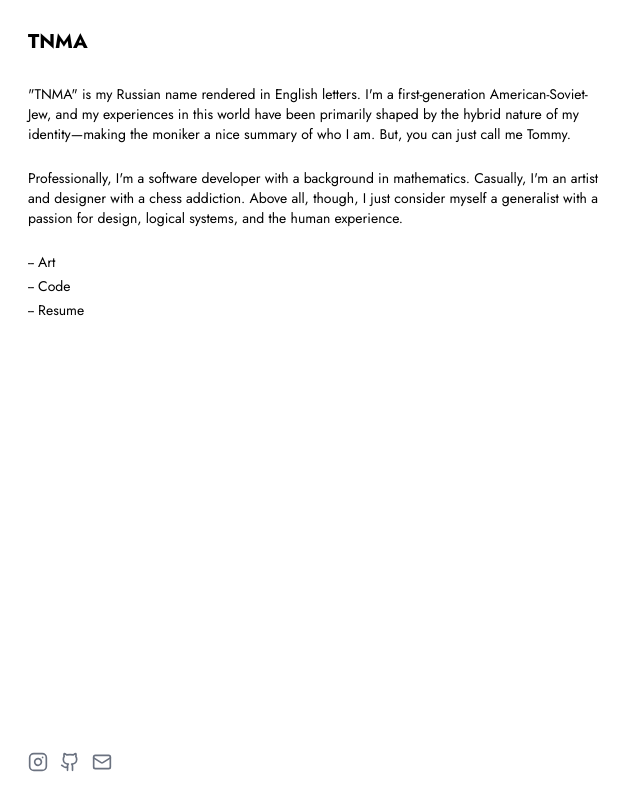
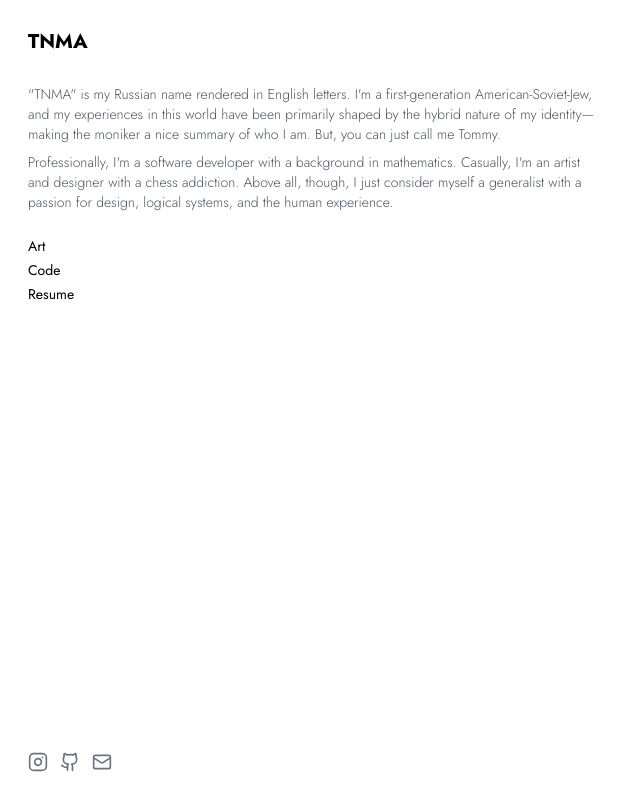
Before and after one commit to TheBerlinMan/tnma-me, a Next.js app: page /home in a window 1280 px wide. Shown: the whole page, without its empty margins (0-640 px from the left). Built offline with nearby package versions, Linux system fonts and the light colour scheme.

Commit message:
animate sublinks

```diff
--- a/app/(root)/home/page.tsx
+++ b/app/(root)/home/page.tsx
@@ -25,17 +25,15 @@ const Home = () => {
 
   return (
     <div className="flex flex-col gap-6 text-sm max-w-xl fade-in">
-      <div className="flex flex-col gap-2">
-        <p>
+      <div className="space-y-2">
+        <div className="text-gray-600 font-light">
           &quot;TNMA&quot; is my Russian name rendered in English letters.
           I&apos;m a first-generation American-Soviet-Jew, and my experiences in
           this world have been primarily shaped by the hybrid nature of my
           identity—making the moniker a nice summary of who I am. But, you can
           just call me Tommy.
-        </p>
         </div>
-      <div className="flex flex-col gap-2">
-        <div>
+        <div className="text-gray-600 font-light">
           Professionally, I&apos;m a software developer with a background in mathematics.
           Casually, I&apos;m an artist and designer with a chess addiction.
           Above all, though, I just consider myself a generalist with a
@@ -43,22 +41,17 @@ const Home = () => {
         </div>
       </div>
       <div className="flex flex-col gap-1">
-
         <div className="relative group">
           <div className="flex items-center">
-              <Link
-                href="/art"
-                onMouseEnter={() => handleMouseEnter('Art')}
-                style={mounted ? {
-                  '--hover-color': `var(--${hoverColors['Art'] || 'default-color'})`
-                } as React.CSSProperties : {}}
-                className="cursor-pointer transition-colors hover-text-custom"
+            <span
+              className="transition-colors relative"
             >
-                -- Art
-              </Link>
-              <span className="hidden group-hover:inline-block mx-2">:</span>
-              <ul className="hidden group-hover:flex gap-3">
-                <li>
+             Art
+             <span className="absolute inset-0 w-8 h-full right-auto left-full" />
+            </span>
+            <span className="hidden group-hover:inline-block mx-2 transition-opacity duration-300">::</span>
+            <div className="flex gap-3 overflow-hidden">
+              <div className="opacity-0 invisible group-hover:visible group-hover:animate-fadeInSlideRight [animation-delay:0s] [animation-fill-mode:forwards]">
                 <Link
                   href="/art/drawings"
                   onMouseEnter={() => handleMouseEnter('Drawings')}
@@ -69,8 +62,8 @@ const Home = () => {
                 >
                   Drawings
                 </Link>
-                </li>
-                <li>
+              </div>
+              <div className="opacity-0 invisible group-hover:[visibility:hidden] group-hover:[animation-delay:100ms] group-hover:animate-sequentialFadeIn">
                 <Link
                   href="/art/photography"
                   onMouseEnter={() => handleMouseEnter('Photography')}
@@ -81,8 +74,8 @@ const Home = () => {
                 >
                   Photography
                 </Link>
-                </li>
-                <li>
+              </div>
+              <div className="opacity-0 invisible group-hover:[visibility:hidden] group-hover:[animation-delay:200ms] group-hover:animate-sequentialFadeIn">
                 <Link
                   href="/art/jewelry"
                   onMouseEnter={() => handleMouseEnter('Jewelry')}
@@ -93,11 +86,10 @@ const Home = () => {
                 >
                   Jewelry
                 </Link>
-                </li>
-              </ul>
               </div>
             </div>
-          <div>
+          </div>
+        </div>
         <Link
           href="/projects"
           onMouseEnter={() => handleMouseEnter('Code')}
@@ -106,10 +98,8 @@ const Home = () => {
           } as React.CSSProperties : {}}
           className="cursor-pointer transition-colors hover-text-custom"
         >
-              -- Code
+          Code
         </Link>
-          </div>
-          <div>
         <Link
           href="/resume"
           onMouseEnter={() => handleMouseEnter('Resume')}
@@ -118,9 +108,8 @@ const Home = () => {
           } as React.CSSProperties : {}}
           className="cursor-pointer transition-colors hover-text-custom"
         >
-              -- Resume
+          Resume
         </Link>
-          </div>
       </div>
     </div>
   );
--- a/tailwind.config.ts
+++ b/tailwind.config.ts
@@ -51,6 +51,28 @@ export default {
           '0%': { transform: 'rotate(180deg)' },
           '100%': { transform: 'rotate(0deg)' },
         },
+        fadeInSlideRight: {
+          '0%': { opacity: '0', transform: 'translateX(-10px)' },
+          '100%': { opacity: '1', transform: 'translateX(0)' }
+        },
+        sequentialAppear: {
+          '0%': { opacity: '0', visibility: 'hidden' },
+          '99%': { opacity: '0', visibility: 'hidden' },
+          '100%': { opacity: '1', visibility: 'visible' }
+        },
+        sequentialFadeIn: {
+          '0%': { opacity: '0', visibility: 'hidden', transform: 'translateX(-10px)' },
+          '99%': { opacity: '0', visibility: 'hidden', transform: 'translateX(-10px)' },
+          '100%': { opacity: '0', visibility: 'visible', transform: 'translateX(-10px)' }
+        },
+        fadeIn: {
+          '0%': { opacity: '0' },
+          '100%': { opacity: '1' }
+        },
+        fadeInSlide: {
+          '0%': { opacity: '0', transform: 'translateX(-10px)' },
+          '100%': { opacity: '1', transform: 'translateX(0)' }
+        }
       },
       animation: {
         "circle-expand": "circle-expand 2s ease-in forwards",
@@ -59,6 +81,9 @@ export default {
         slideDown: 'slideDown 0.3s ease-out',
         menuToX: 'menuToX 1s ease-in-out forwards',
         xToMenu: 'xToMenu 1s ease-in-out forwards',
+        fadeInSlideRight: 'fadeInSlideRight 0.3s ease-out forwards',
+        sequentialAppear: 'sequentialAppear 0.3s ease-out forwards',
+        sequentialFadeIn: 'sequentialFadeIn 0.01s ease-out forwards, fadeInSlide 0.3s ease-out 0.01s forwards'
       }
   	}
   },
```
Lines whose indentation alone changed are shown as unchanged.
